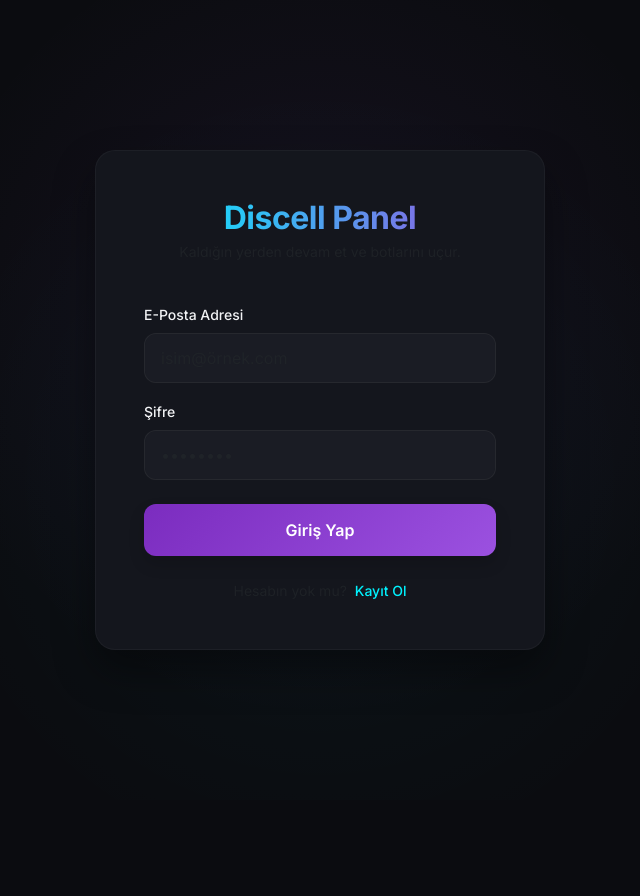
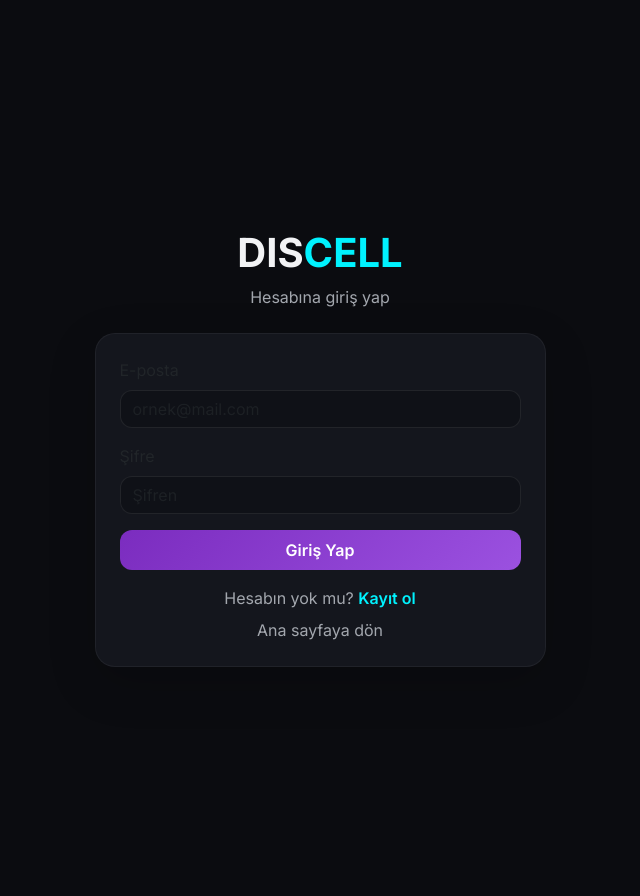
Before and after one commit to elepopiy/VDS-Virtual-Server-, a Flask app: page /login in a window 1280 px wide. Shown: the whole page, without its empty margins (320-960 px from the left). Before the commit the page ends 650 px from the top, so only its background shows below. Run offline with Flask 3, Linux system fonts and the light colour scheme.

Commit message:
Revamp login page design and structure

```diff
--- a/templates/login.html
+++ b/templates/login.html
@@ -1,184 +1,93 @@
+<!-- templates/login.html -->
 <!DOCTYPE html>
 <html lang="tr">
 <head>
     <meta charset="UTF-8">
     <meta name="viewport" content="width=device-width, initial-scale=1.0">
-    <title>Discell - Giriş Yap</title>
-    <!-- Google Fonts -->
-    <link href="https://fonts.googleapis.com/css2?family=Inter:wght@400;500;600;700&display=swap" rel="stylesheet">
-    <!-- Bootstrap 5 -->
+    <title>Discell | Giriş Yap</title>
+    <link href="https://fonts.googleapis.com/css2?family=Inter:wght@400;500;600;700;800&display=swap" rel="stylesheet">
     <link href="https://cdn.jsdelivr.net/npm/bootstrap@5.3.0/dist/css/bootstrap.min.css" rel="stylesheet">
-
     <style>
-        :root {
-            --bg-main: #0b0c10;
-            --bg-card: #14161d;
-            --bg-input: #1a1c24;
-            --text-main: #f2f3f5;
-            --text-muted: #a3a7ae;
-            --neon-cyan: #00f2fe;
-            --neon-purple: #9b51e0;
+        body {
+            background: #0b0c10;
+            color: #f2f3f5;
+            font-family: 'Inter', sans-serif;
         }
-
-        body {
-            background-color: var(--bg-main);
-            color: var(--text-main);
-            font-family: 'Inter', sans-serif;
-            min-height: 100vh;
-            display: flex;
-            align-items: center;
-            justify-content: center;
-            position: relative;
-            /* Arka plan siber duman efekti */
-            background-image:
-                radial-gradient(circle at 50% 40%, rgba(155, 81, 224, 0.08) 0%, transparent 50%),
-                radial-gradient(circle at 50% 60%, rgba(0, 242, 254, 0.04) 0%, transparent 50%);
+        .card {
+            background: #14161d;
+            border: 1px solid rgba(255,255,255,0.05);
+            border-radius: 20px;
         }
-
-        /* Giriş Kartı Tasarımı ve Animasyonu */
-        .auth-card {
-            background-color: var(--bg-card);
-            width: 100%;
-            max-width: 450px;
-            border-radius: 20px;
-            border: 1px solid rgba(255, 255, 255, 0.04);
-            box-shadow: 0 20px 40px rgba(0, 0, 0, 0.4) !important;
-            transform: translateY(0);
-            transition: all 0.4s cubic-bezier(0.165, 0.84, 0.44, 1);
-            animation: cardAppear 0.6s ease-out forwards;
+        .btn-glow {
+            background: linear-gradient(135deg, #7b2cbf, #9b51e0);
+            color: white !important;
+            border: none;
+            border-radius: 12px;
+            font-weight: 600;
         }
-        .auth-card:hover {
-            transform: translateY(-5px);
-            border-color: rgba(0, 242, 254, 0.2);
-            box-shadow: 0 30px 60px rgba(0, 242, 254, 0.05) !important;
+        .muted {
+            color: #a3a7ae;
         }
-
-        @keyframes cardAppear {
-            from { opacity: 0; transform: translateY(30px); }
-            to { opacity: 1; transform: translateY(0); }
+        .brand {
+            color: #00f2fe;
         }
-
-        /* Başlık Gradient */
-        .gradient-title {
-            background: linear-gradient(90deg, var(--neon-cyan), var(--neon-purple));
-            -webkit-background-clip: text;
-            -webkit-text-fill-color: transparent;
-            letter-spacing: -0.5px;
-        }
-
-        /* Form Elemanları ve Odaklanma Efektleri */
-        .form-label {
-            color: var(--text-main);
-            font-weight: 500;
-            transition: color 0.2s ease;
-        }
-        .form-group:focus-within .form-label {
-            color: var(--neon-cyan);
-        }
-
         .form-control {
-            background-color: var(--bg-input);
-            border: 1px solid rgba(255, 255, 255, 0.08);
-            color: white !important;
+            background: #0f1117;
+            border: 1px solid rgba(255,255,255,0.08);
+            color: #f2f3f5;
             border-radius: 12px;
-            padding: 12px 16px;
-            transition: all 0.25s ease;
         }
         .form-control:focus {
-            background-color: var(--bg-input);
-            color: white;
-            border-color: var(--neon-cyan);
-            box-shadow: 0 0 15px rgba(0, 242, 254, 0.25);
+            background: #0f1117;
+            color: #f2f3f5;
+            border-color: #00f2fe;
+            box-shadow: 0 0 0 0.2rem rgba(0,242,254,0.12);
         }
-
-        /* Buton Parlaması */
-        .btn-neon {
-            background: linear-gradient(135deg, #7b2cbf, var(--neon-purple));
-            color: white !important;
-            font-weight: 600;
-            border: none;
-            border-radius: 12px;
-            padding: 14px;
-            transition: all 0.3s ease;
-            position: relative;
-            overflow: hidden;
+        a {
+            text-decoration: none;
         }
-        .btn-neon:hover {
-            transform: translateY(-2px);
-            box-shadow: 0 8px 25px rgba(155, 81, 224, 0.4);
-        }
-        .btn-neon:active {
-            transform: translateY(0);
-        }
-
-        /* Linkler */
-        .text-link {
-            color: var(--neon-cyan) !important;
-            font-weight: 500;
-            transition: all 0.2s ease;
-        }
-        .text-link:hover {
-            color: white !important;
-            text-shadow: 0 0 8px rgba(0, 242, 254, 0.6);
-        }
-
-        /* Flash Uyarı Kutuları */
-        .alert {
-            border-radius: 12px;
-            background-color: rgba(20, 22, 29, 0.5);
-            border: 1px solid rgba(255, 255, 255, 0.08);
-            color: var(--text-main);
-            backdrop-filter: blur(5px);
-        }
-        .alert-success { border-left: 4px solid #00e676; }
-        .alert-danger { border-left: 4px solid #ff4d4d; }
-        .alert-warning { border-left: 4px solid #ffb300; }
-        .alert-info { border-left: 4px solid var(--neon-cyan); }
     </style>
 </head>
 <body>
-
-    <div class="container d-flex justify-content-center">
-        <div class="card auth-card p-4 p-sm-5">
-
-            <!-- Başlık Bölümü -->
+<div class="container py-5">
+    <div class="row justify-content-center align-items-center min-vh-100">
+        <div class="col-md-6 col-lg-5">
             <div class="text-center mb-4">
-                <h2 class="fw-bold gradient-title mb-1">Discell Panel</h2>
-                <p class="small text-muted">Kaldığın yerden devam et ve botlarını uçur.</p>
+                <h1 class="fw-bold">DIS<span class="brand">CELL</span></h1>
+                <p class="muted mb-0">Hesabına giriş yap</p>
             </div>
 
-            <!-- Jinja2 Flash Mesajları (Renklendirmeleri canlandırıldı) -->
             {% with messages = get_flashed_messages(with_categories=true) %}
               {% if messages %}
                 {% for category, message in messages %}
-                        <div class="alert alert-{{ category }} small py-3 mb-4 shadow-sm fade show">
-                            {{ message }}
-                        </div>
+                  <div class="alert alert-{{ category }} mb-3">{{ message }}</div>
                 {% endfor %}
               {% endif %}
             {% endwith %}
 
-            <!-- Form -->
-            <form action="/login" method="POST">
-                <div class="mb-3 form-group">
-                    <label class="form-label small mb-2">E-Posta Adresi</label>
-                    <input type="email" name="email" class="form-control" placeholder="isim@örnek.com" required autocomplete="off">
+            <div class="card shadow-lg p-4">
+                <form method="POST" action="/login">
+                    <div class="mb-3">
+                        <label class="form-label">E-posta</label>
+                        <input type="email" name="email" class="form-control" placeholder="ornek@mail.com" required>
                     </div>
-
-                <div class="mb-4 form-group">
-                    <label class="form-label small mb-2">Şifre</label>
-                    <input type="password" name="password" class="form-control" placeholder="••••••••" required>
+                    <div class="mb-3">
+                        <label class="form-label">Şifre</label>
+                        <input type="password" name="password" class="form-control" placeholder="Şifren" required>
                     </div>
-
-                <button type="submit" class="btn btn-neon w-100 mb-4 shadow">Giriş Yap</button>
-
-                <div class="text-center small text-muted">
-                    Hesabın yok mu? <a href="/register" class="text-decoration-none text-link ms-1">Kayıt Ol</a>
-                </div>
+                    <button type="submit" class="btn btn-glow w-100 py-2">Giriş Yap</button>
                 </form>
 
+                <div class="text-center mt-3">
+                    <span class="muted">Hesabın yok mu?</span>
+                    <a href="/register" class="brand fw-semibold"> Kayıt ol</a>
+                </div>
+                <div class="text-center mt-2">
+                    <a href="/" class="muted">Ana sayfaya dön</a>
                 </div>
             </div>
-
+        </div>
+    </div>
+</div>
 </body>
 </html>
```
Lines whose indentation alone changed are shown as unchanged.
